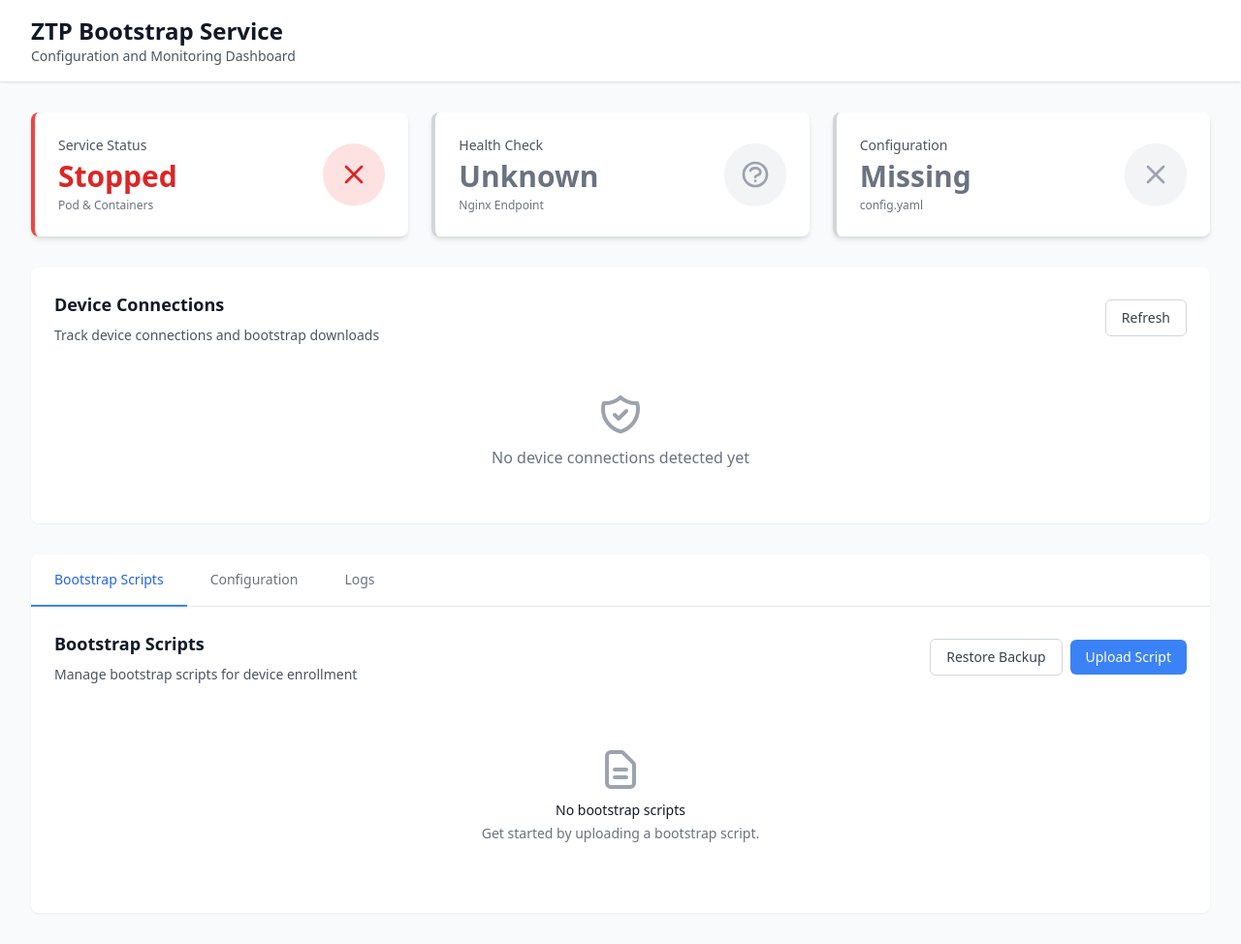
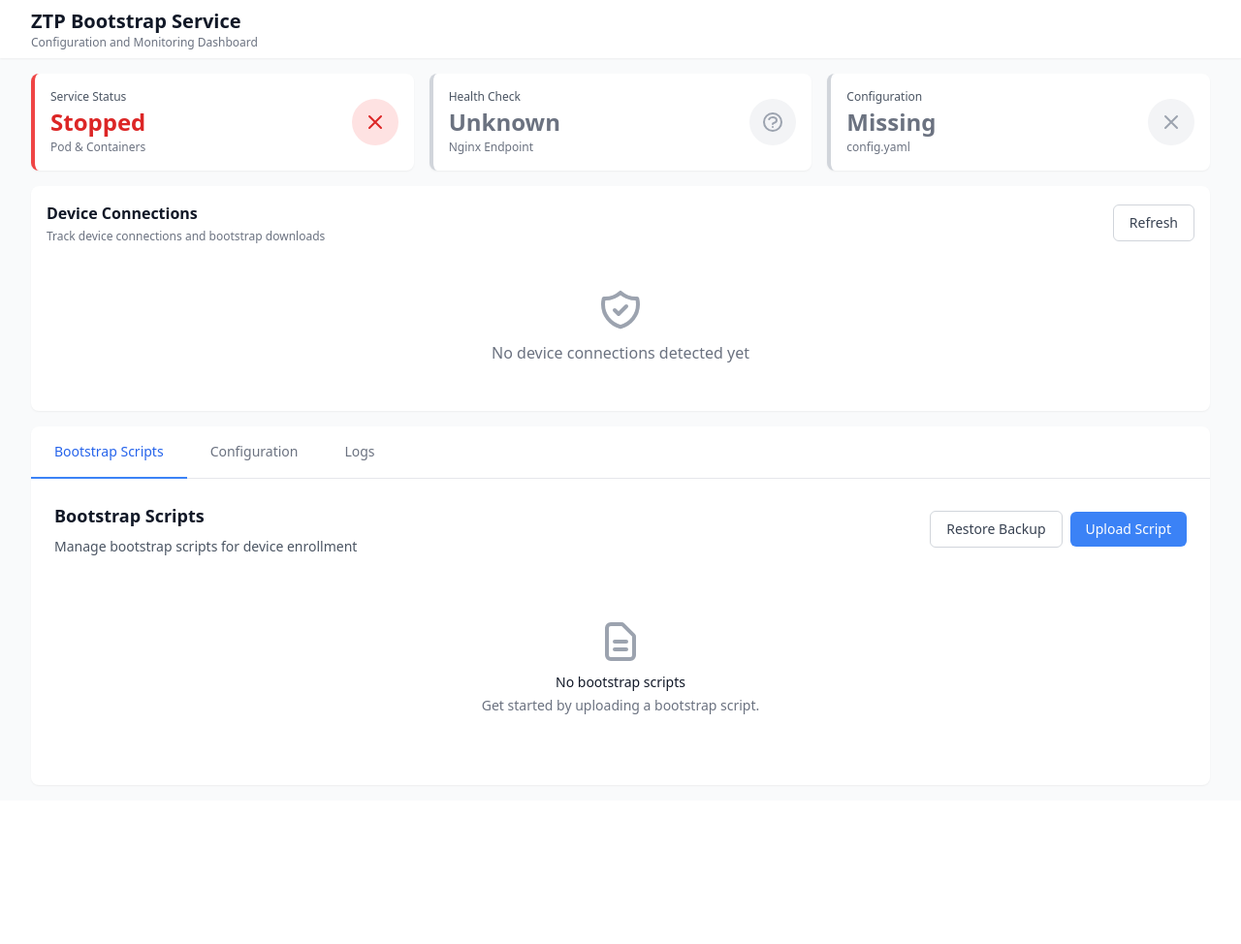
Before and after one commit to coreyhines/ztpbootstrap, a Flask app: page / in a window 1280 px wide. Shown: the whole page at 97% size. After the commit the page ends 811 px from the top, so only its background shows below. Run offline with Flask 3, Linux system fonts and the light colour scheme; data that the repository does not hold is empty; some libraries are stand-ins or nearby versions.

Commit message:
Optimize top section for vertical space
- Reduce header padding from py-4 to py-2
- Reduce header text size (text-2xl to text-xl, subtitle text-sm to text-xs)
- Reduce main content padding from py-8 to py-4
- Reduce status card padding from p-6 to p-4
- Reduce status card margins from mb-8 to mb-4 and gap-6 to gap-4
- Reduce status card text size (text-3xl to text-2xl)
- Reduce status card icon size (w-16 h-16 to w-12 h-12, w-8 h-8 to w-6 h-6)
- Reduce spacing within cards (mb-1 to mb-0.5, mt-1 to mt-0.5)
- Change shadow-md to shadow-sm for lighter appearance
- Reduce Device Connections section padding and margins
- Overall saves significant vertical space while maintaining clean appearance

```diff
--- a/webui/templates/index.html
+++ b/webui/templates/index.html
@@ -13,34 +13,34 @@
 <body class="bg-gray-50">
     <div x-data="dashboard()" x-init="init()" x-cloak class="min-h-screen">
         <!-- Header -->
-        <header class="bg-white shadow">
-            <div class="max-w-7xl mx-auto px-4 sm:px-6 lg:px-8 py-4">
-                <h1 class="text-2xl font-bold text-gray-900">ZTP Bootstrap Service</h1>
-                <p class="text-sm text-gray-600">Configuration and Monitoring Dashboard</p>
+        <header class="bg-white shadow-sm">
+            <div class="max-w-7xl mx-auto px-4 sm:px-6 lg:px-8 py-2">
+                <h1 class="text-xl font-bold text-gray-900">ZTP Bootstrap Service</h1>
+                <p class="text-xs text-gray-500">Configuration and Monitoring Dashboard</p>
             </div>
         </header>
 
         <!-- Main Content -->
-        <main class="max-w-7xl mx-auto px-4 sm:px-6 lg:px-8 py-8">
+        <main class="max-w-7xl mx-auto px-4 sm:px-6 lg:px-8 py-4">
             <!-- Status Cards -->
-            <div class="grid grid-cols-1 md:grid-cols-3 gap-6 mb-8">
+            <div class="grid grid-cols-1 md:grid-cols-3 gap-4 mb-4">
                 <!-- Service Status -->
-                <div class="bg-white rounded-lg shadow-md p-6 border-l-4"
+                <div class="bg-white rounded-lg shadow-sm p-4 border-l-4"
                      :class="status.container_running ? 'border-green-500' : 'border-red-500'">
                     <div class="flex items-center justify-between">
                         <div class="flex-1">
-                            <p class="text-sm font-medium text-gray-600 mb-1">Service Status</p>
-                            <p class="text-3xl font-bold" :class="status.container_running ? 'text-green-600' : 'text-red-600'">
+                            <p class="text-xs font-medium text-gray-600 mb-0.5">Service Status</p>
+                            <p class="text-2xl font-bold" :class="status.container_running ? 'text-green-600' : 'text-red-600'">
                                 <span x-text="status.container_running ? 'Running' : 'Stopped'"></span>
                             </p>
-                            <p class="text-xs text-gray-500 mt-1">Pod & Containers</p>
+                            <p class="text-xs text-gray-500 mt-0.5">Pod & Containers</p>
                         </div>
-                        <div class="w-16 h-16 rounded-full flex items-center justify-center shadow-sm"
+                        <div class="w-12 h-12 rounded-full flex items-center justify-center"
                              :class="status.container_running ? 'bg-green-100' : 'bg-red-100'">
-                            <svg x-show="status.container_running" class="w-8 h-8 text-green-600" fill="none" stroke="currentColor" viewBox="0 0 24 24">
+                            <svg x-show="status.container_running" class="w-6 h-6 text-green-600" fill="none" stroke="currentColor" viewBox="0 0 24 24">
                                 <path stroke-linecap="round" stroke-linejoin="round" stroke-width="2" d="M5 13l4 4L19 7"></path>
                             </svg>
-                            <svg x-show="!status.container_running" class="w-8 h-8 text-red-600" fill="none" stroke="currentColor" viewBox="0 0 24 24">
+                            <svg x-show="!status.container_running" class="w-6 h-6 text-red-600" fill="none" stroke="currentColor" viewBox="0 0 24 24">
                                 <path stroke-linecap="round" stroke-linejoin="round" stroke-width="2" d="M6 18L18 6M6 6l12 12"></path>
                             </svg>
                         </div>
@@ -48,26 +48,26 @@
                 </div>
 
                 <!-- Health Status -->
-                <div class="bg-white rounded-lg shadow-md p-6 border-l-4"
+                <div class="bg-white rounded-lg shadow-sm p-4 border-l-4"
                      :class="status.health_ok ? 'border-green-500' : (status.container_running ? 'border-yellow-500' : 'border-gray-300')">
                     <div class="flex items-center justify-between">
                         <div class="flex-1">
-                            <p class="text-sm font-medium text-gray-600 mb-1">Health Check</p>
-                            <p class="text-3xl font-bold"
+                            <p class="text-xs font-medium text-gray-600 mb-0.5">Health Check</p>
+                            <p class="text-2xl font-bold"
                                :class="status.health_ok ? 'text-green-600' : (status.container_running ? 'text-yellow-600' : 'text-gray-500')">
                                 <span x-text="status.health_ok ? 'Healthy' : (status.container_running ? 'Checking...' : 'Unknown')"></span>
                             </p>
-                            <p class="text-xs text-gray-500 mt-1">Nginx Endpoint</p>
+                            <p class="text-xs text-gray-500 mt-0.5">Nginx Endpoint</p>
                         </div>
-                        <div class="w-16 h-16 rounded-full flex items-center justify-center shadow-sm"
+                        <div class="w-12 h-12 rounded-full flex items-center justify-center"
                              :class="status.health_ok ? 'bg-green-100' : (status.container_running ? 'bg-yellow-100' : 'bg-gray-100')">
-                            <svg x-show="status.health_ok" class="w-8 h-8 text-green-600" fill="none" stroke="currentColor" viewBox="0 0 24 24">
+                            <svg x-show="status.health_ok" class="w-6 h-6 text-green-600" fill="none" stroke="currentColor" viewBox="0 0 24 24">
                                 <path stroke-linecap="round" stroke-linejoin="round" stroke-width="2" d="M5 13l4 4L19 7"></path>
                             </svg>
-                            <svg x-show="!status.health_ok && status.container_running" class="w-8 h-8 text-yellow-600" fill="none" stroke="currentColor" viewBox="0 0 24 24">
+                            <svg x-show="!status.health_ok && status.container_running" class="w-6 h-6 text-yellow-600" fill="none" stroke="currentColor" viewBox="0 0 24 24">
                                 <path stroke-linecap="round" stroke-linejoin="round" stroke-width="2" d="M12 8v4m0 4h.01M21 12a9 9 0 11-18 0 9 9 0 0118 0z"></path>
                             </svg>
-                            <svg x-show="!status.health_ok && !status.container_running" class="w-8 h-8 text-gray-400" fill="none" stroke="currentColor" viewBox="0 0 24 24">
+                            <svg x-show="!status.health_ok && !status.container_running" class="w-6 h-6 text-gray-400" fill="none" stroke="currentColor" viewBox="0 0 24 24">
                                 <path stroke-linecap="round" stroke-linejoin="round" stroke-width="2" d="M8.228 9c.549-1.165 2.03-2 3.772-2 2.21 0 4 1.343 4 3 0 1.4-1.278 2.575-3.006 2.907-.542.104-.994.54-.994 1.093m0 3h.01M21 12a9 9 0 11-18 0 9 9 0 0118 0z"></path>
                             </svg>
                         </div>
@@ -75,22 +75,22 @@
                 </div>
 
                 <!-- Configuration -->
-                <div class="bg-white rounded-lg shadow-md p-6 border-l-4"
+                <div class="bg-white rounded-lg shadow-sm p-4 border-l-4"
                      :class="status.config_exists ? 'border-green-500' : 'border-gray-300'">
                     <div class="flex items-center justify-between">
                         <div class="flex-1">
-                            <p class="text-sm font-medium text-gray-600 mb-1">Configuration</p>
-                            <p class="text-3xl font-bold" :class="status.config_exists ? 'text-green-600' : 'text-gray-500'">
+                            <p class="text-xs font-medium text-gray-600 mb-0.5">Configuration</p>
+                            <p class="text-2xl font-bold" :class="status.config_exists ? 'text-green-600' : 'text-gray-500'">
                                 <span x-text="status.config_exists ? 'Loaded' : 'Missing'"></span>
                             </p>
-                            <p class="text-xs text-gray-500 mt-1">config.yaml</p>
+                            <p class="text-xs text-gray-500 mt-0.5">config.yaml</p>
                         </div>
-                        <div class="w-16 h-16 rounded-full flex items-center justify-center shadow-sm"
+                        <div class="w-12 h-12 rounded-full flex items-center justify-center"
                              :class="status.config_exists ? 'bg-green-100' : 'bg-gray-100'">
-                            <svg x-show="status.config_exists" class="w-8 h-8 text-green-600" fill="none" stroke="currentColor" viewBox="0 0 24 24">
+                            <svg x-show="status.config_exists" class="w-6 h-6 text-green-600" fill="none" stroke="currentColor" viewBox="0 0 24 24">
                                 <path stroke-linecap="round" stroke-linejoin="round" stroke-width="2" d="M5 13l4 4L19 7"></path>
                             </svg>
-                            <svg x-show="!status.config_exists" class="w-8 h-8 text-gray-400" fill="none" stroke="currentColor" viewBox="0 0 24 24">
+                            <svg x-show="!status.config_exists" class="w-6 h-6 text-gray-400" fill="none" stroke="currentColor" viewBox="0 0 24 24">
                                 <path stroke-linecap="round" stroke-linejoin="round" stroke-width="2" d="M6 18L18 6M6 6l12 12"></path>
                             </svg>
                         </div>
@@ -99,11 +99,11 @@
             </div>
 
             <!-- Device Connections Section -->
-            <div class="bg-white rounded-lg shadow-sm p-6 mb-8">
-                <div class="flex items-center justify-between mb-4">
+            <div class="bg-white rounded-lg shadow-sm p-4 mb-4">
+                <div class="flex items-center justify-between mb-3">
                     <div>
-                        <h2 class="text-lg font-semibold text-gray-900 mb-2">Device Connections</h2>
-                        <p class="text-sm text-gray-600">Track device connections and bootstrap downloads</p>
+                        <h2 class="text-base font-semibold text-gray-900 mb-1">Device Connections</h2>
+                        <p class="text-xs text-gray-500">Track device connections and bootstrap downloads</p>
                     </div>
                     <button @click="loadDeviceConnections()" class="px-4 py-2 border border-gray-300 text-gray-700 rounded-md hover:bg-gray-50 text-sm font-medium transition-colors">
                         Refresh
```
